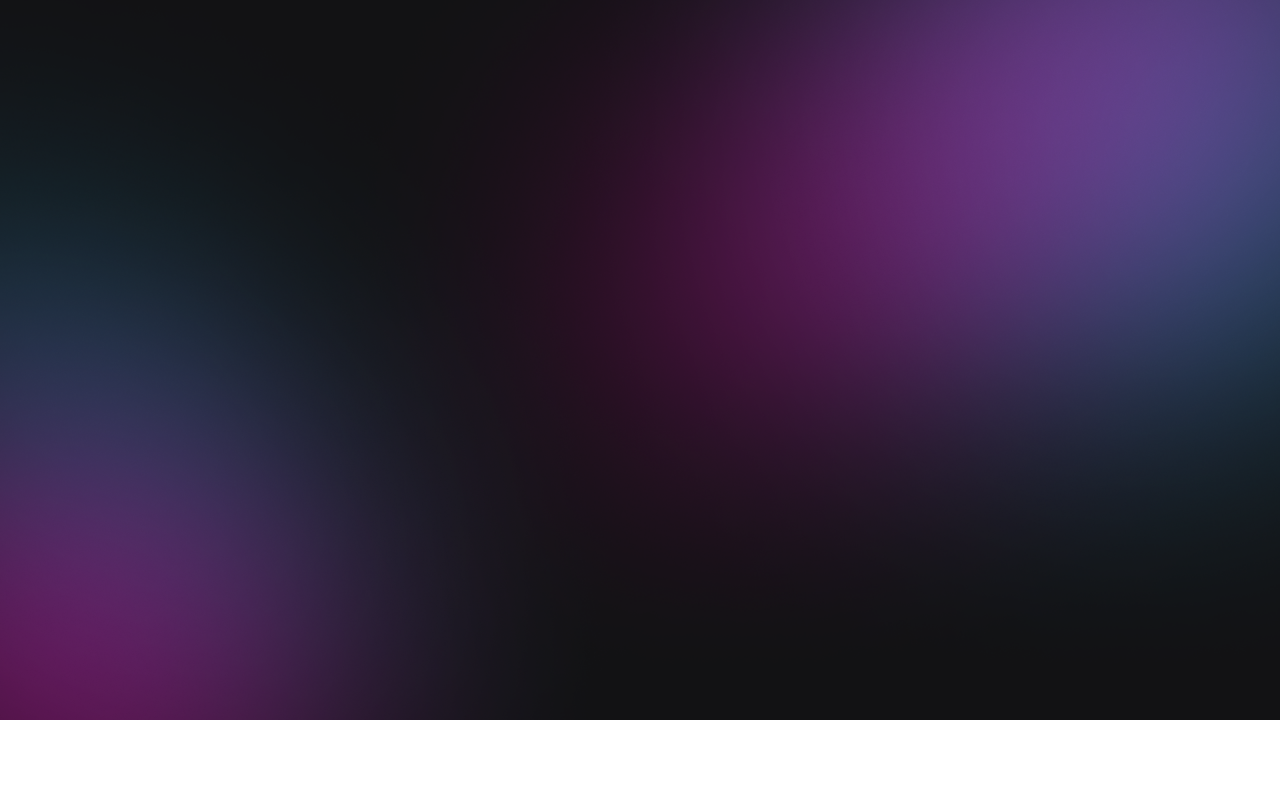
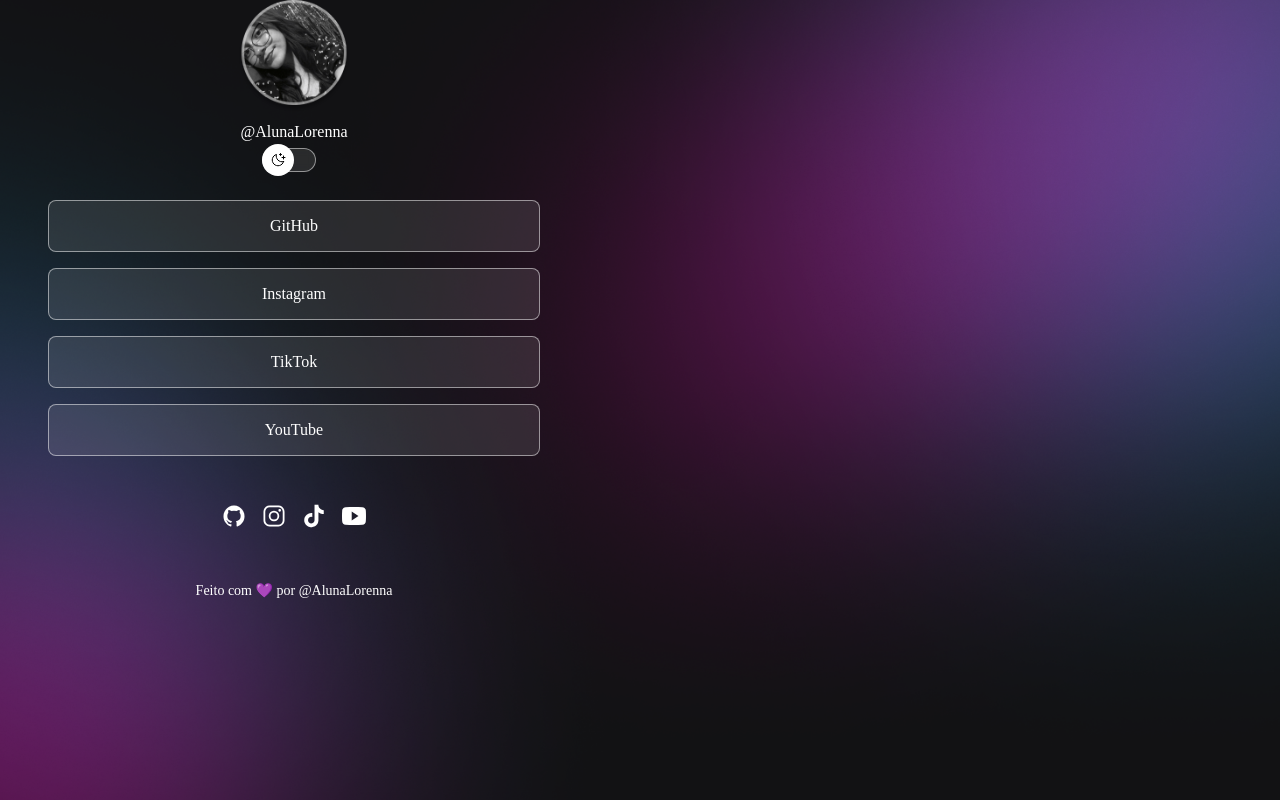
Before and after one commit to LorennaSenai2A/HTML, a plain HTML site: page AULA 3/index.html in a window 1280 px wide. Drawn offline with nearby package versions, Linux system fonts and the light colour scheme.

Commit message:
aula html 3

```diff
--- a/AULA 3/css/style.css
+++ b/AULA 3/css/style.css
@@ -1,17 +1,146 @@
 /* faz aplicação global de CSS */
 * {
-    margin: 0;
-    padding: 0;
-    box-sizing: border-box
+  margin: 0;
+  padding: 0;
+  box-sizing: border-box;
 }
-
 /* Variáveis que podem ser usadas para todo o documento */
 /* Ativo somente no Dark Mode */
 
-:root{
-    --bg-url: url(../img/fundoEscuro.png)
+:root {
+  --bg-url: url(../img/fundoEscuro.png);
 }
 
-body{
-    background: var(--bg-url) no-repeat top center / cover ;
+body {
+  background: var(--bg-url) no-repeat top center / cover;
+  height: 100vh;
+  color: white;
 }
+
+#container {
+  width: 100%;
+  max-width: 588px;
+  margin: 56x auto 0px;
+  padding: 0px 24px;
+}
+#perfil {
+  display: flex;
+  flex-direction: column;
+  align-items: center;
+}
+#perfil img {
+  width: 112px;
+  height: 112px;
+  object-fit: cover;
+}
+#perfil p {
+  margin-top: 8px;
+  font-weight: 500;
+  line-height: 24px;
+}
+/* botão */
+#botao {
+  position: relative;
+  width: 64px;
+  margin: 4px auto;
+}
+
+#botao button {
+  width: 32px;
+  height: 32px;
+  border-radius: 50%;
+  border: 0;
+  background: #fff url(../img/MoonStars.svg) no-repeat center;
+
+  position: absolute;
+  z-index: 1;
+  top: 50%;
+  transform: translateY(-50%);
+
+  animation: slide-out 0.2s;
+}
+
+#botao button:hover {
+  outline: 8px solid rgb(255, 255, 255, 0.2);
+  transition: all 0.2s;
+}
+
+#botao span {
+  background: rgb(255, 255, 255, 0.1);
+  display: block;
+  width: 54px;
+  height: 24px;
+  border: 1px solid rgb(255, 255, 255, 0.5);
+  border-radius: 24px;
+
+  backdrop-filter: blur(4px);
+  -webkit-backdrop-filter: blur(4px);
+}
+
+#links ul {
+  list-style: none;
+  display: flex;
+  flex-direction: column;
+  gap: 16px;
+  padding: 24px;
+}
+
+#links ul li a {
+  display: flex;
+  align-items: center;
+  justify-content: center;
+  padding: 16px 24px;
+  border: 1px solid rgb(255, 255, 255, 0.5);
+  border-radius: 8px;
+  background: rgb(255, 255, 255, 0.1);
+  text-decoration: none;
+  font-weight: 500;
+  color: #fff;
+}
+
+#links ul li a:hover {
+  background: rgb(255, 255, 255, 0.2);
+  border: 1px solid #fff;
+}
+
+#redeSocial {
+  display: flex;
+  justify-content: center;
+  padding: 24px;
+  gap: 16px;
+  font-size: 24px;
+}
+
+#redeSocial a {
+  text-decoration: none;
+  color: #fff;
+}
+
+#footer {
+  text-align: center;
+  font-size: 14px;
+  padding: 24px;
+}
+#footer a {
+  text-decoration: none;
+  color: #fff;
+}
+
+/* animação de botão */
+@keyframes slide-out {
+  from {
+    left: 50%;
+  }
+  to {
+    left: 0;
+  }
+}
+
+@keyframes slide-in {
+  from {
+    left: 0;
+  }
+  to {
+    left: 50%;
+  }
+}
--- a/AULA 3/index.html
+++ b/AULA 3/index.html
@@ -1,13 +1,47 @@
 <!DOCTYPE html>
 <html lang="pt-BR">
-<head>
-    <meta charset="UTF-8">
-    <meta name="viewport" content="width=device-width, initial-scale=1.0">
+  <head>
+    <meta charset="UTF-8" />
+    <meta name="viewport" content="width=device-width, initial-scale=1.0" />
     <title>DevLinks</title>
 
-    <link rel="stylesheet" href="./css/style.css">
-</head>
-<body>
+    <link rel="stylesheet" href="./css/style.css" />
+  </head>
+  <body>
+    <div id="container">
+      <div id="perfil">
+        <img
+          src="./img/1d0f4b52-ce12-4c35-bd5d-acdabb92b2d6 1 (1).png"
+          alt=""
+        />
+        <p>@AlunaLorenna</p>
+      </div>
 
-</body>
+      <div id="botao">
+        <button></button>
+        <span></span>
+      </div>
+
+      <div id="links">
+        <ul>
+          <li><a href="https://github.com/">GitHub</a></li>
+          <li><a href="https://www.instagram.com/">Instagram</a></li>
+          <li><a href="https://www.tiktok.com/explore">TikTok</a></li>
+          <li><a href="https://www.youtube.com/">YouTube</a></li>
+        </ul>
+      </div>
+
+      <div id="redeSocial">
+        <a href=""><ion-icon name="logo-github"></ion-icon></a>
+        <a href=""><ion-icon name="logo-instagram"></ion-icon></a>
+        <a href=""><ion-icon name="logo-tiktok"></ion-icon></a>
+        <a href=""><ion-icon name="logo-youtube"></ion-icon></a>
+    </div>
+
+    <div id="footer">
+    <p>Feito com 💜 por <a href="" >@AlunaLorenna</a></p>
+    </div>
+  </body>
+  <script type="module" src="https://unpkg.com/ionicons@7.1.0/dist/ionicons/ionicons.esm.js"></script>
+<script nomodule src="https://unpkg.com/ionicons@7.1.0/dist/ionicons/ionicons.js"></script>
 </html>
```
Also changed, not shown: AULA 3/img/1d0f4b52-ce12-4c35-bd5d-acdabb92b2d6 1 (1).png (added), AULA 3/img/MoonStars.svg (added), AULA 3/img/Sun.svg (added).
